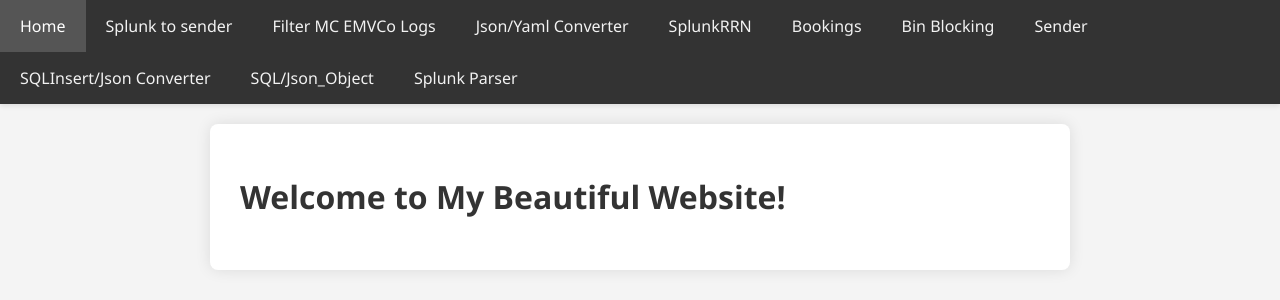
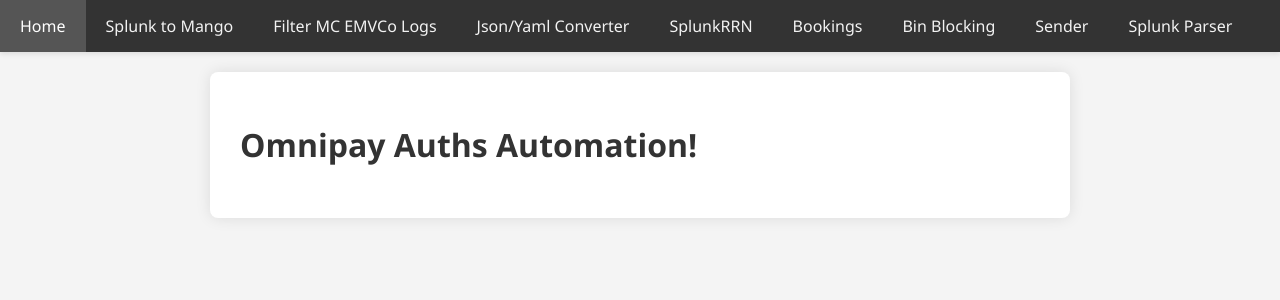
Before and after one commit to durgeshsingh90/AutoMate, a Django app: page / in a window 1280 px wide. Shown: the top 300 px of the page. Run offline with Django 5.2, Linux system fonts and the light colour scheme.

Commit message:
fixed bm129 bug in parser

```diff
--- a/AutoMate/first_page/templates/first_page/index.html
+++ b/AutoMate/first_page/templates/first_page/index.html
@@ -52,15 +52,15 @@
 
 <div class="nav">
     <a href="#">Home</a>
-    <a href="{% url 'splunk2sender' %}">Splunk to sender</a>
+    <a href="{% url 'splunk2sender' %}">Splunk to Mango</a>
     <a href="{% url 'upload_log_file' %}">Filter MC EMVCo Logs</a>
     <a href="{% url 'json2yaml' %}">Json/Yaml Converter</a>
     <a href="{% url 'SplunkRRN' %}">SplunkRRN</a>
     <a href="{% url 'slot_booking:calendar' %}">Bookings</a>
     <a href="{% url 'binblock:binblocking_editor' %}">Bin Blocking</a>
     <a href="{% url 'sender:home' %}">Sender</a>
-    <a href="{% url 'sql2json' %}">SQLInsert/Json Converter</a>
-    <a href="{% url 'sql2json_object' %}">SQL/Json_Object</a>
+    {% comment %} <a href="{% url 'sql2json' %}">SQLInsert/Json Converter</a>  {% endcomment %}
+    {% comment %} <a href="{% url 'sql2json_object' %}">SQL/Json_Object</a>  {% endcomment %}
     <a href="{% url 'splunkparser:index' %}">Splunk Parser</a>
 
 
@@ -69,7 +69,7 @@
 <div class="container">
     <div class="content">
         <!-- Your page content goes here -->
-        <h1>Welcome to My Beautiful Website!</h1>
+        <h1>Omnipay Auths Automation!</h1>
     </div>
 </div>
 
```
Also changed, not shown: AutoMate/splunkparser/views.py (+3 -42 lines).
